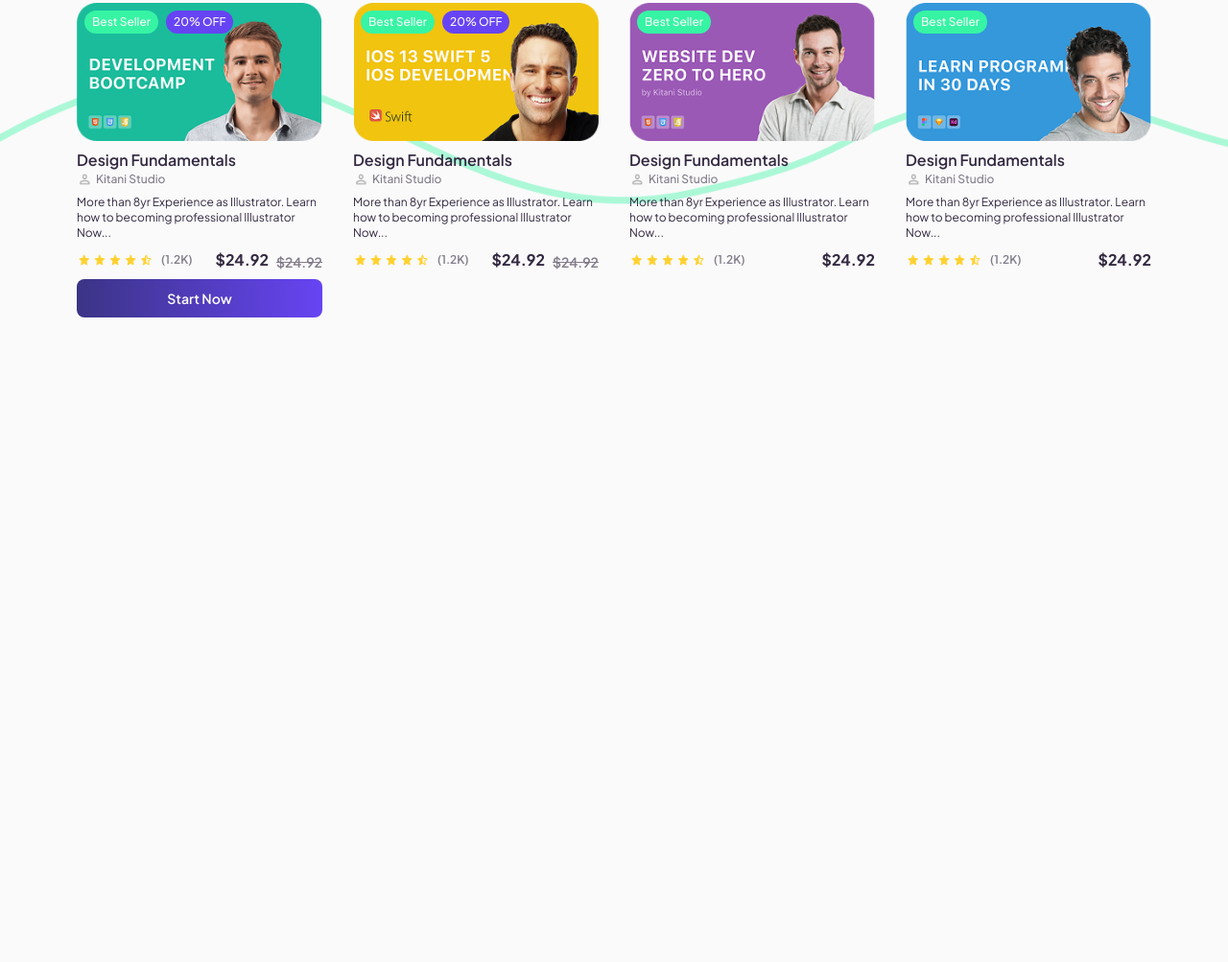
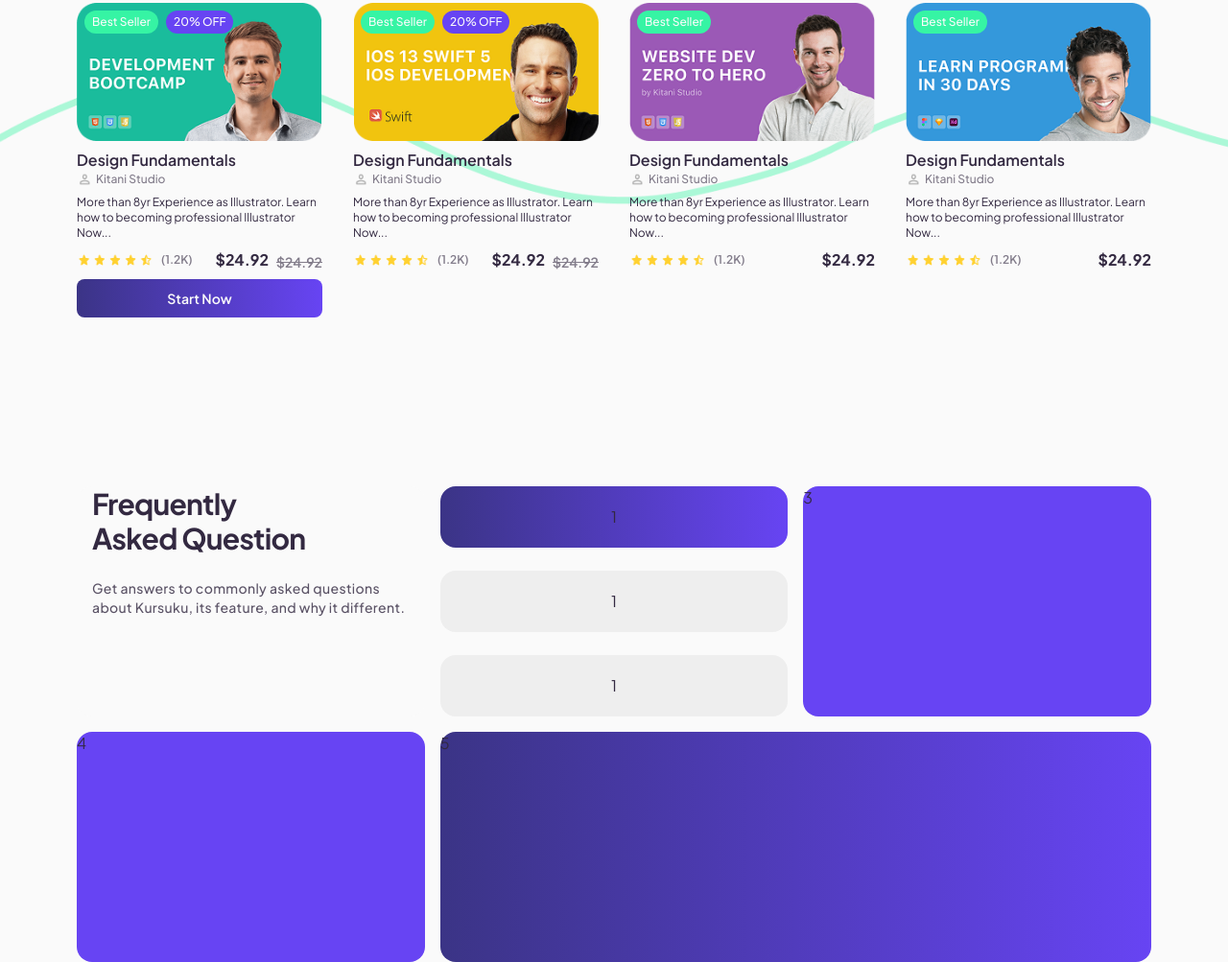
Before and after one commit to SiauwDyven16/Kursusku, a website: page index.html in a window 1280 px wide. Shown: the part 1721-2724 px from the top of the page at 96% size. Before the commit the page ends 2079 px from the top, so only its background shows below. Drawn offline with Linux system fonts and the light colour scheme.

Commit message:
aku sayang wikan

```diff
--- a/index.html
+++ b/index.html
@@ -9,12 +9,12 @@
     <link rel="preconnect" href="https://fonts.gstatic.com" crossorigin>
     <link href="https://fonts.googleapis.com/css2?family=Plus+Jakarta+Sans:ital,wght@0,200..800;1,200..800&family=Poppins:ital,wght@0,100;0,200;0,300;0,400;0,500;0,600;0,700;0,800;0,900;1,100;1,200;1,300;1,400;1,500;1,600;1,700;1,800;1,900&display=swap" rel="stylesheet">
 </head>
-<body class="text-textCol font-jakarta bg-pageCol flex flex-col gap-jauh">
+<body class="relative text-textCol font-jakarta bg-pageCol flex flex-col gap-jauh">
     <!-- Hero Section -->
     <section>
 
     <!-- Navbar -->
-    <div class="w-full h-7 flex justify-center items-center">
+    <div class="fixed w-full h-7 flex justify-center items-center bg-pageCol z-20">
         <!-- Parent Utama Navbar -->
         <div class="w-full px-5 flex items-center justify-between">
             <div class="w-full">
@@ -37,7 +37,7 @@
     </div>
 
     <!-- Video -->
-    <div class="relative w-full flex justify-center px-5">
+    <div class="relative w-full flex justify-center px-5 pt-7 z-0">
         <video class="w-screen min-w-full-lg h-26 object-cover rounded-2xl" autoplay loop muted>
             <source src="/src/assets/videos/3209298-uhd_3840_2160_25fps.mp4" type="video/mp4">
 
@@ -285,7 +285,24 @@
         </div>
 
         <img class="absolute left-0 top-1/2 z-0 opacity-40" src="/src/assets/illustration/greenVector.png" alt="">
+      </section>
+      <!-- FAQ Section -->
+       <section>
+        <div class="grid grid-cols-3 px-5 gap-1" grid>
+            <div class="flex flex-col gap-sedang h-15 bg-pageCol rounded-2xl px-1">
+                <p class="text-3xl font-bold tracking-tight">Frequently <br>Asked Question</p>
+                <p class="text-sm font-medium opacity-80 tracking-wide">Get answers to commonly asked questions about Kursuku, its  feature, and why it different.</p>
+            </div>
+            <div class="h-15 grid-cols-1 grid gap-sedang">
+                <button class="bg-primary-gradient rounded-2xl">1</button>
+                <button class="bg-secondary rounded-2xl">1</button>
+                <button class="bg-secondary rounded-2xl">1</button>
 
-      </section>
+            </div>
+            <div class="h-15 bg-primary rounded-2xl">3</div>
+            <div class="h-15 bg-primary rounded-2xl">4</div>
+            <div class="h-15 bg-primary-gradient col-span-2 rounded-2xl">5</div>
+        </div>
+       </section>
 </body>
 </html>
```
Also changed, not shown: css/style.css.
